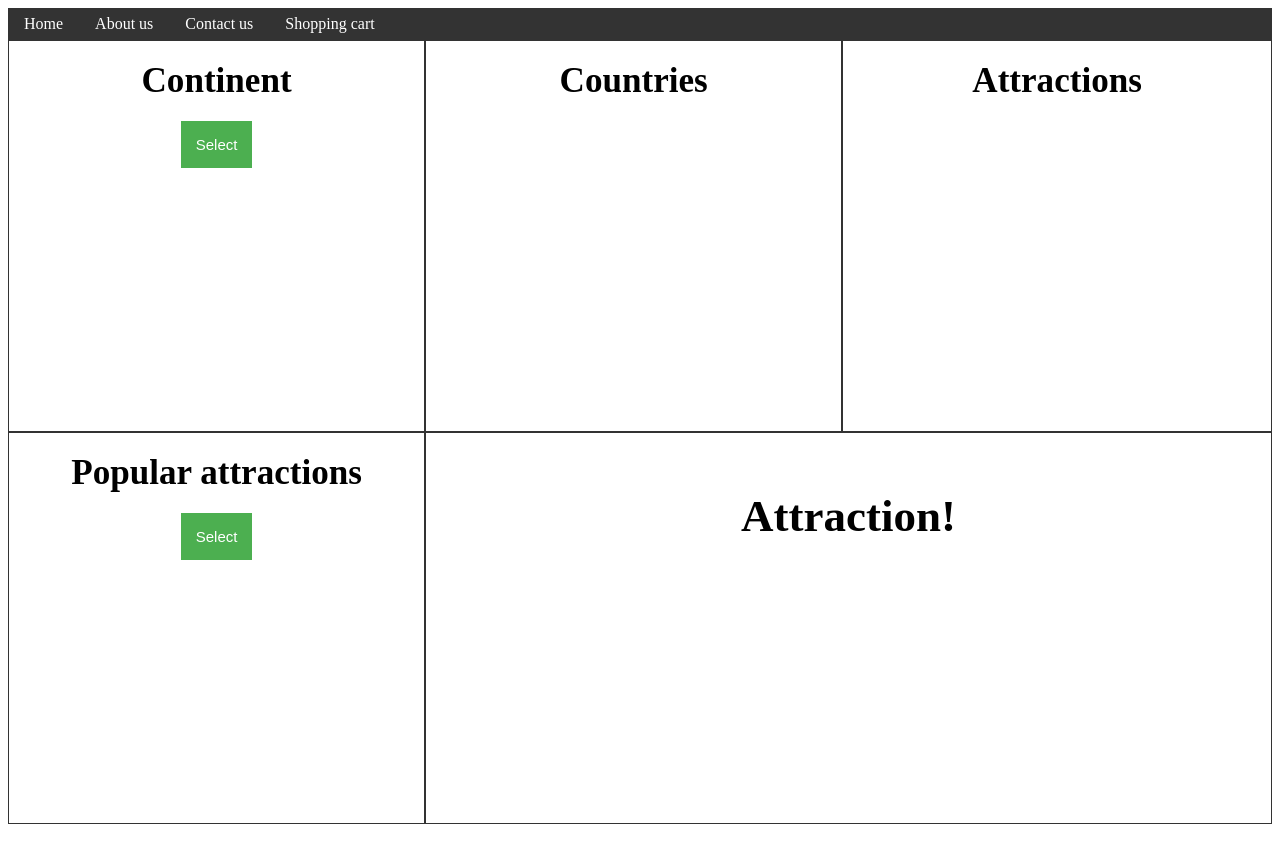
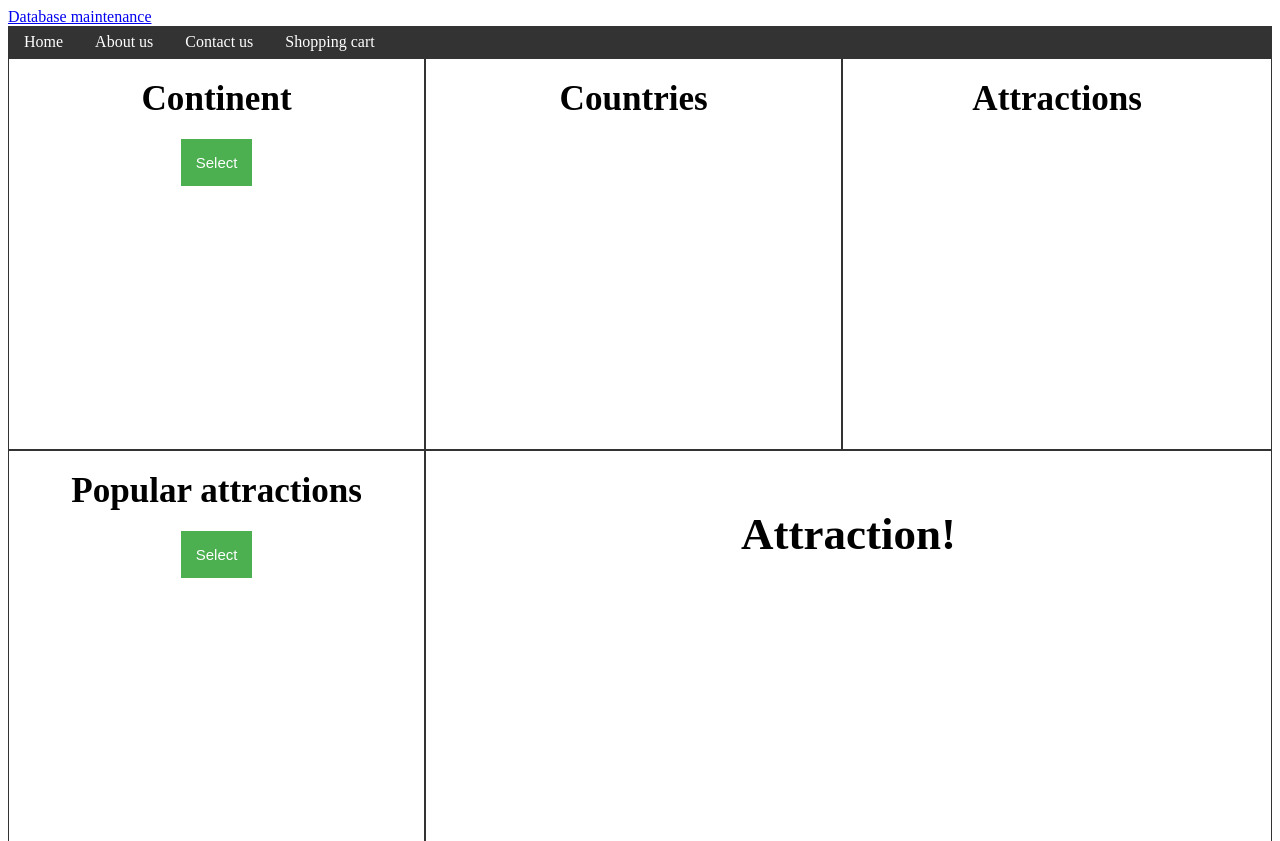
Before and after one commit to jd-vandenbor/Web-applications-project, a PHP site: page /home.php in a window 1280 px wide. Shown: the top 841 px of the page. Run offline with PHP 8.4, Linux system fonts and the light colour scheme; data that the repository does not hold is empty.

Commit message:
add db maintain mode

```diff
--- a/project/home.php
+++ b/project/home.php
@@ -82,7 +82,8 @@ console.log(javascript_array['America'][0]['attractions'][0]);
 
 
 <body>
-
+<a href="dbmaintain.php">Database maintenance</a>
+<br>
 <ul class="nav">
   <li class="navelement"><a class="active" href="#home">Home</a></li>
   <li class="navelement"><a href="#news">About us</a></li>
```
